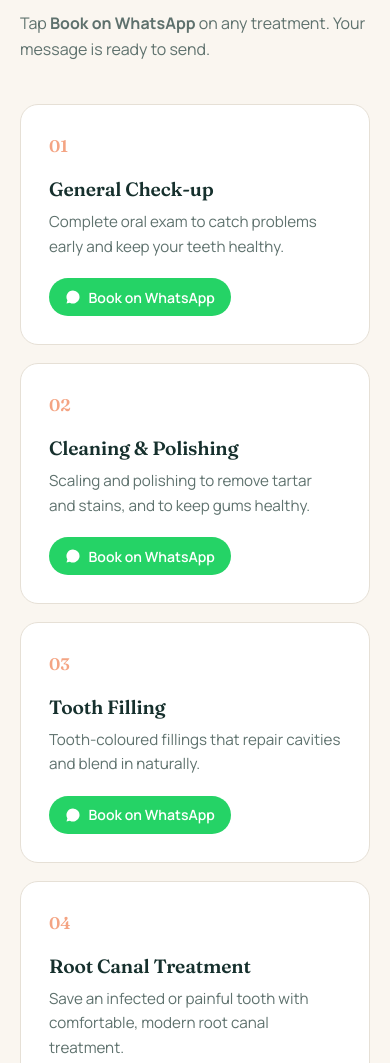
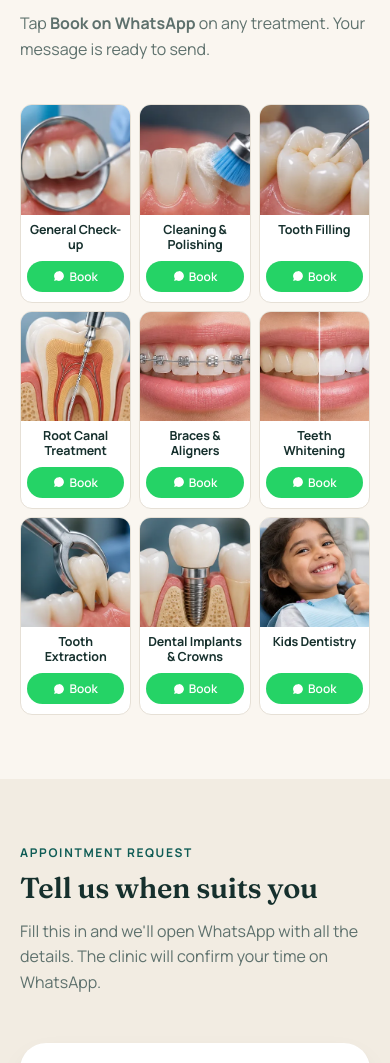
Before and after one commit to silibroz/comfort-dental-clinic, a plain HTML site: page index.html in a window 390 px wide. Shown: the part 1255-2318 px from the top of the page. Drawn offline with Linux system fonts and the light colour scheme.

Commit message:
Add service images and 3x3 mobile grid
Co-Authored-By: Claude Opus 5.5 <noreply@anthropic.com>
Claude-Session: https://claude.ai/code/session_01KKnGhmMFn9t9bXBHsLsxYE

```diff
--- a/css/extra.css
+++ b/css/extra.css
@@ -3,9 +3,26 @@
 .btn-wa:hover { background: #1EB656; box-shadow: 0 8px 20px -8px rgba(37, 211, 102, .6); }
 .btn-wa svg { width: 16px; height: 16px; fill: currentColor; }
 
-.service { display: flex; flex-direction: column; }
+.service { display: flex; flex-direction: column; padding: 0; overflow: hidden; }
+.service-img { display: block; width: 100%; height: auto; aspect-ratio: 468 / 286; object-fit: cover; background: var(--mint); }
+.service-body { display: flex; flex-direction: column; flex: 1; padding: 22px 24px 24px; }
 .service p { flex: 1; margin-bottom: 1.2rem; }
 .service .btn { align-self: flex-start; }
+.service .short { display: none; }
+
+/* Mobile: 3 x 3 grid */
+@media (max-width: 720px) {
+  .services { grid-template-columns: repeat(3, 1fr); gap: 8px; }
+  .service { border-radius: 12px; }
+  .service-img { aspect-ratio: 1 / 1; }
+  .service-body { padding: 8px 6px 10px; text-align: center; }
+  .service h3 { font-size: .78rem; line-height: 1.2; margin-bottom: 8px; flex: 1; font-family: var(--sans); font-weight: 700; }
+  .service p { display: none; }
+  .service .btn { align-self: stretch; padding: .5em .3em; font-size: .75rem; gap: 4px; }
+  .service .btn svg { width: 12px; height: 12px; }
+  .service .long { display: none; }
+  .service .short { display: inline; }
+}
 
 .how { list-style: none; padding: 0; margin: 1.2rem 0 1.6rem; display: grid; gap: .8rem; }
 .how li { display: flex; align-items: center; gap: .8rem; font-size: 1rem; }
--- a/js/main.js
+++ b/js/main.js
@@ -57,19 +57,25 @@ const GENERAL_MSG = `Hi ${CLINIC}, I'd like to book an appointment.` + ENDING;
 
 const waUrl = (text) => `https://wa.me/${WHATSAPP}?text=${encodeURIComponent(text)}`;
 
+// Images in /img, same order as SERVICES above
+const IMAGES = ["checkup", "cleaning", "filling", "root-canal", "braces", "whitening", "extraction", "implants", "kids"];
+
 // ---- services grid ----
 const grid = document.getElementById("serviceGrid");
 SERVICES.forEach((s, i) => {
   const card = document.createElement("article");
   card.className = "service";
   card.innerHTML = `
-    <span class="service-no">${String(i + 1).padStart(2, "0")}</span>
-    <h3></h3>
-    <p></p>
-    <a class="btn btn-wa btn-sm" target="_blank" rel="noopener">
-      <svg viewBox="0 0 32 32" aria-hidden="true"><path d="M16 3a13 13 0 0 0-11.2 19.6L3 29l6.6-1.7A13 13 0 1 0 16 3z"/></svg>
-      Book on WhatsApp
-    </a>`;
+    <img class="service-img" src="/img/${IMAGES[i]}.webp" width="468" height="286" loading="lazy" alt="" />
+    <div class="service-body">
+      <h3></h3>
+      <p></p>
+      <a class="btn btn-wa btn-sm" target="_blank" rel="noopener">
+        <svg viewBox="0 0 32 32" aria-hidden="true"><path d="M16 3a13 13 0 0 0-11.2 19.6L3 29l6.6-1.7A13 13 0 1 0 16 3z"/></svg>
+        <span class="long">Book on WhatsApp</span><span class="short">Book</span>
+      </a>
+    </div>`;
+  card.querySelector("img").alt = s.name;
   card.querySelector("h3").textContent = s.name;
   card.querySelector("p").textContent = s.desc;
   card.querySelector("a").href = waUrl(s.msg + ENDING);
```
Also changed, not shown: img/braces.webp (added), img/checkup.webp (added), img/cleaning.webp (added), img/extraction.webp (added), img/filling.webp (added), img/implants.webp (added), img/kids.webp (added), img/root-canal.webp (added), img/whitening.webp (added).
